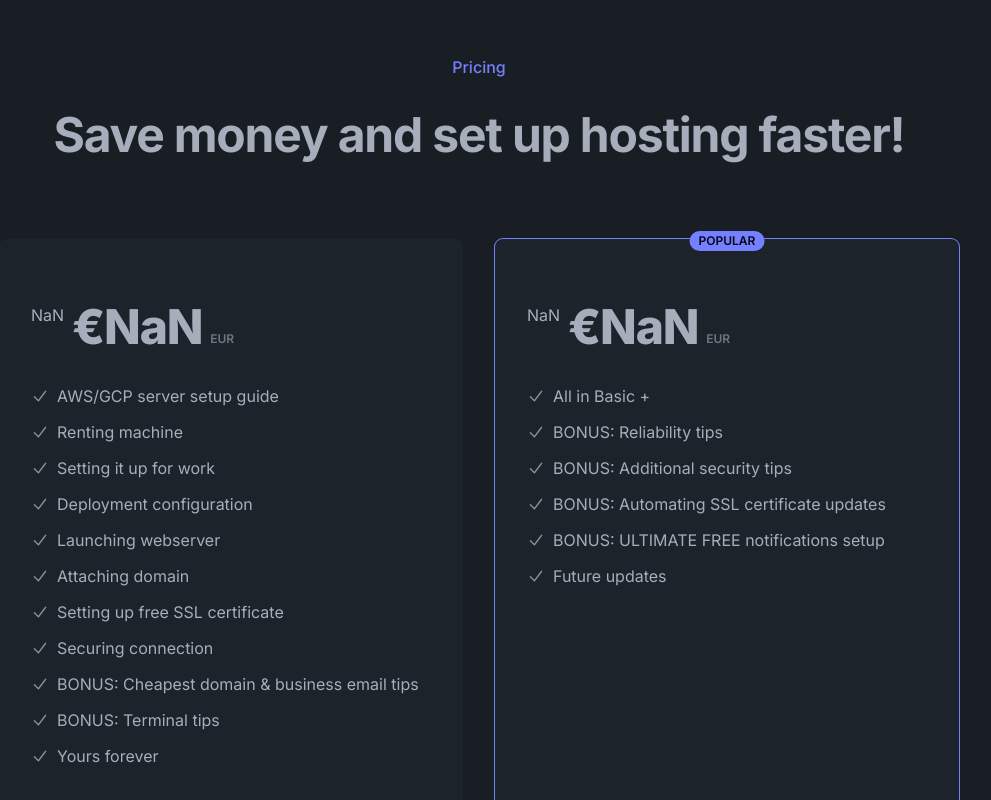
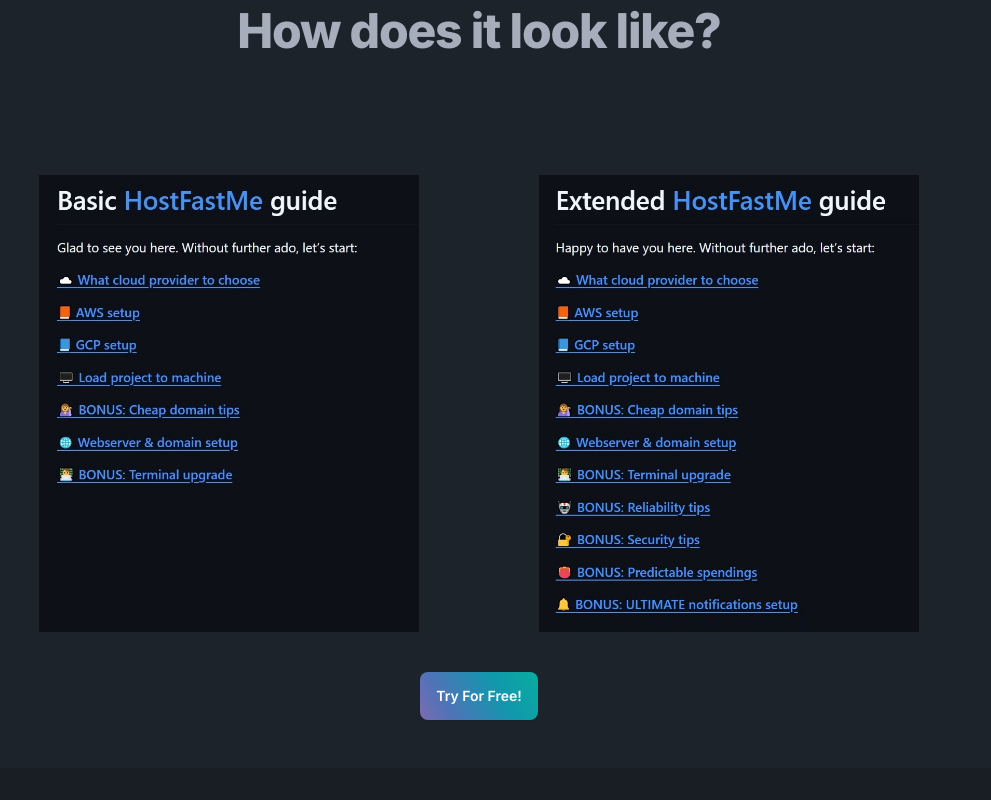
Before and after one commit to marizombie/hostfastme, a Next.js app: page / in a window 1280 px wide. Shown: the part 2940-3740 px from the top of the page, without its empty margins (161-1152 px from the left). Built offline with nearby package versions, Linux system fonts and the light colour scheme.

Commit message:
try for free & previews added

```diff
--- a/app/page.tsx
+++ b/app/page.tsx
@@ -7,6 +7,7 @@
 import CTA from "@/components/CTA";
 import Footer from "@/components/Footer";
 import WithWithout from '@/components/WithWithout';
+import TryForFree from '@/components/TryForFree';
 import FeaturesListicle from '@/components/FeaturesListicle';
 
 export default function Home() {
@@ -20,6 +21,7 @@
         <Problem />
         <WithWithout />
         <FeaturesListicle />
+        <TryForFree />
         <Pricing />
         <FAQ />
         <CTA />
--- a/components/ButtonCheckoutSmall.tsx
+++ b/components/ButtonCheckoutSmall.tsx
@@ -1,7 +1,7 @@
 "use client";
 
 import Link from "next/link";
-import apiClient from "@/libs/api";
+// import apiClient from "@/libs/api";
 import config from "@/config";
 
 // This component is used to create Stripe Checkout Sessions
@@ -39,12 +39,6 @@
   //     Get {config?.appName}
   //   </button>
   // );
-  const goToPricing = () =>
-  {
-    return (
-      <Link href="/#pricing" />
-    );
-  };
 
   return (
     <Link href="/#pricing" passHref>
--- a/components/ButtonGradient.tsx
+++ b/components/ButtonGradient.tsx
@@ -1,18 +1,63 @@
 "use client";
 
 import React from "react";
+// import { useState } from "react";
+// import apiClient from "@/libs/api";
+// import config from "@/config";
+// import toast from "react-hot-toast";
+// import { usePlausible } from 'next-plausible'
+import Link from "next/link";
 
 const ButtonGradient = ({
-  title = "Gradient Button",
-  onClick = () => {},
+  title = "Gradient Button"
 }: {
   title?: string;
-  onClick?: () => void;
 }) => {
+  // const plausible = usePlausible();
+  // const mode = "payment";
+  // const handlePayment = async () => {
+  //   plausible('TryForFreeClick');
+
+    // LATER WHEN HAVE PAID CUSTOMERS, PUT LEAD MAGNET (TRIAL LINK) HERE
+    // AND DROP LINK AROUND BUTTON
+    // const zeroPriceId = config.stripe.zeroPriceId;
+
+    // const payload = {
+    //   zeroPriceId,
+    //   successUrl: window.location.href,
+    //   cancelUrl: window.location.href,
+    //   mode,
+    // };
+    // console.log("Payload:", payload);
+
+    // try {
+    //   const { url, couponId }: { url: string, couponId: string } =
+    //   await apiClient.post(
+    //     "/stripe/create-checkout",
+    //     payload
+    //   );
+
+    //   window.location.href = url;
+
+    //   if (couponId) {
+    //     toast.success(`Coupon applied successfully`);
+    //   } else {
+    //     toast.error("No valid coupon applied, proceeding without discount");
+    //   }
+    // } catch (e) {
+    //   console.error(e);
+    //   toast.error("Failed to start transaction, please try again");
+    // }
+    //
+    // for button:  onClick={() => handlePayment()}
+  // };
+
   return (
-    <button className="btn btn-gradient animate-shimmer" onClick={onClick}>
-      {title}
-    </button>
+    <Link href="/#pricing" passHref>
+      <button className="btn btn-gradient animate-shimmer">
+        {title}
+      </button>
+    </Link>
   );
 };
 
--- /dev/null
+++ b/components/TryForFree.tsx
@@ -0,0 +1,45 @@
+import Image from "next/image";
+import ButtonGradient from "./ButtonGradient";
+import basicImage from "@/public/basic-guide.jpg";
+import extImage from "@/public/extended-guide.jpg";
+
+const TryForFree = () => {
+    return (
+      <section className="bg-base-100">
+        <div className="max-w-5xl mx-auto px-8 py-8 md:py-12 ">
+          <h2 className="text-center font-extrabold text-3xl md:text-5xl tracking-tight mb-12 md:mb-20">
+            How does it look like?<br/>
+          </h2>
+
+          <div  className="flex flex-col md:flex-row justify-center items-center md:items-start gap-6 md:gap-10">
+            <div className="relative flex flex-col h-full w-full md:p-10">
+                <Image
+                    src={basicImage}
+                    alt="Product Demo"
+                    className="w-full"
+                    priority={true}
+                    width={500}
+                    height={500}
+                />
+            </div>
+            <div className="relative flex flex-col h-full w-full md:p-10">
+                <Image
+                    src={extImage}
+                    alt="Product Demo"
+                    className="w-full"
+                    priority={true}
+                    width={500}
+                    height={500}
+                />
+            </div>
+          </div>
+
+          <div className="flex flex-col md:flex-row justify-center items-center md:items-start gap-8 md:gap-12">
+            <ButtonGradient title="Try for free!"/>
+          </div>
+        </div>
+      </section>
+    );
+  };
+
+  export default TryForFree;
```
Also changed, not shown: public/basic-guide.jpg (added), public/extended-guide.jpg (added).
